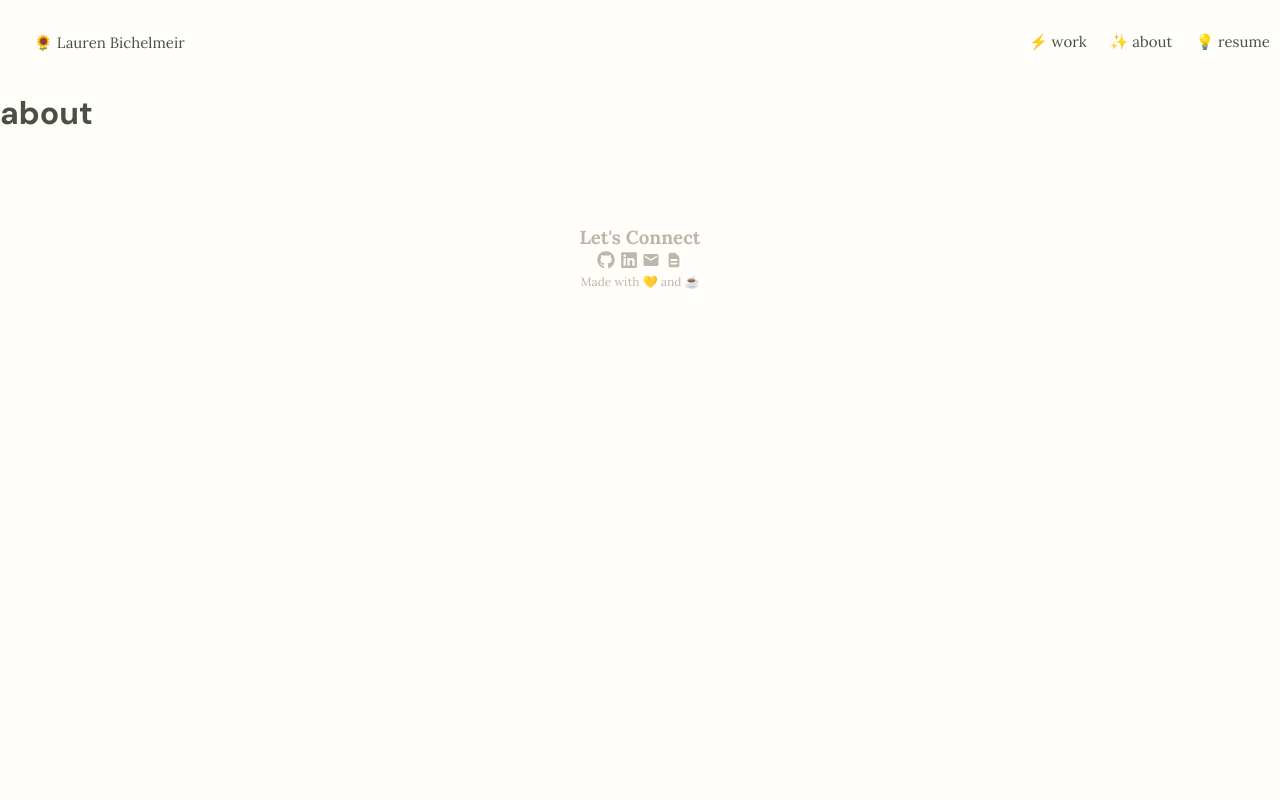
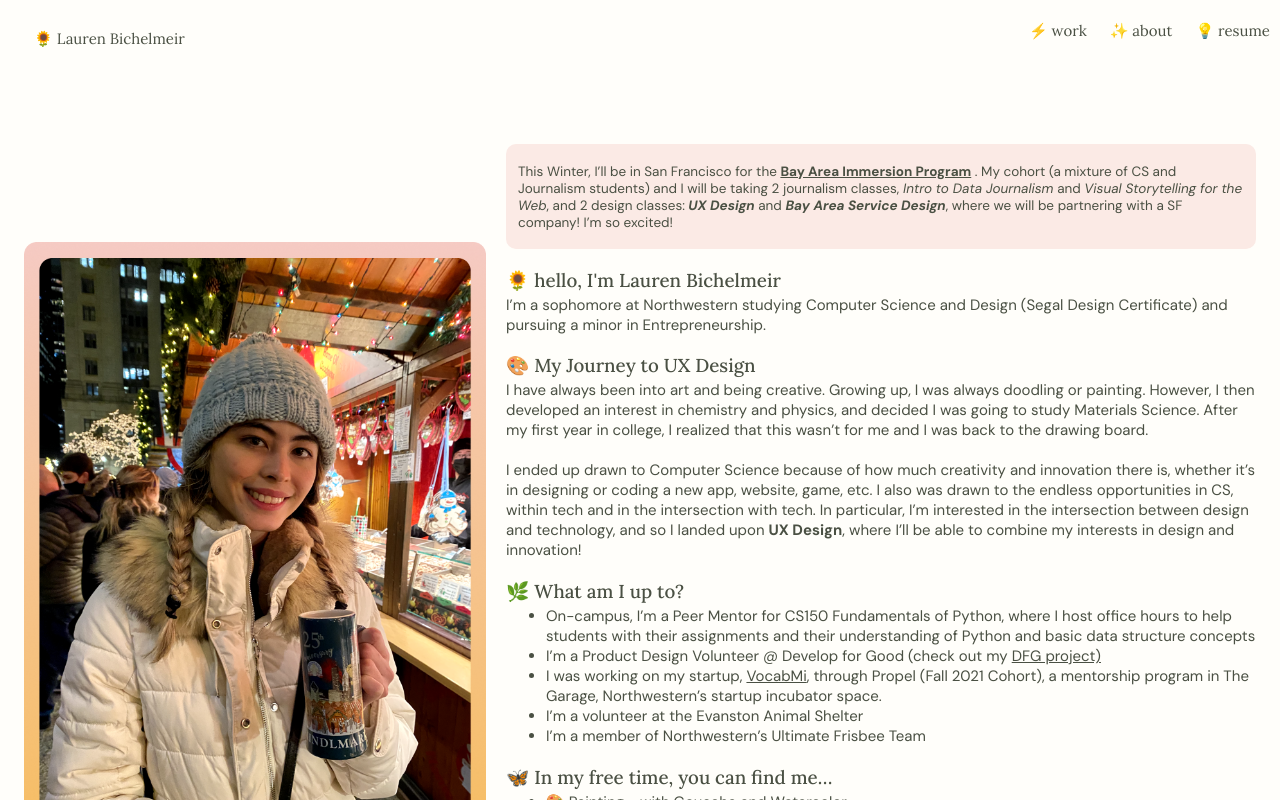
Before and after one commit to lbichelmeir/lbichelmeir.github.io, a React (Create React App) app in the folder react-portfolio/: page /About in a window 1280 px wide. Shown: the top 800 px of the page. Built offline with nearby package versions, Linux system fonts and the light colour scheme.

Commit message:
About Page

```diff
--- a/react-portfolio/src/App.css
+++ b/react-portfolio/src/App.css
@@ -333,3 +333,56 @@ a {
   /* height: 500px; */
   object-fit: cover
 }
+
+
+
+.about-div{
+  /* margin: 0 auto; */
+  margin-top: 10vh;
+  margin-left: 3vh;
+  margin-right: 3vh;
+  /* display: flex; */
+  display: grid;
+  grid-template-columns: 3fr 5fr;
+  /* grid-template-columns: repeat(auto-fit, minmax(385px, 1fr)); */
+
+
+}
+
+.about-pic {
+  /* max-width: 400px; */
+  /* height: 100%; */
+  /* object-fit: cover;  */
+  object-fit: contain;
+  /* position:relative; */
+  /* object-fit:inherit; */
+  /* margin: 10px 10px;  */
+  /* padding: 10px 10px; */
+  /* padding-right: 15px; */
+}
+
+.about-text {
+  margin-left: 20px;
+}
+.about-blurb {
+  /* max-width: 600px; */
+  margin: auto;
+  font-size: 13.5px;
+  background-color: #FBEAE5;
+  padding: 5px 12px;
+  border-radius: 10px;
+}
+
+.about-header {
+  font-family: 'Lora', serif;
+  font-weight: 500;
+  margin-bottom: 3px;
+
+}
+
+.about-body p, ul {
+  font-size: 15px;
+  margin-top: 0px;
+  /* padding-top: 0; */
+
+}
--- a/react-portfolio/src/pages/AboutPage.js
+++ b/react-portfolio/src/pages/AboutPage.js
@@ -1,10 +1,86 @@
 import React from 'react'
+import { Link } from "react-router-dom";
 
 function AboutPage() {
     return (
-        <div>
-            <h1> about </h1>
+        <div className="about-div">
+            <div> {/* IMAGE */}
+                <img src ="/images/ProfilePic.png" className="about-pic"/>
+            </div>
+            <div className="about-text"> {/* TEXT */}
+                <div className="about-blurb">
+                    <p>
+                        This Winter, I’ll be in San Francisco for the <b><u><a href="https://design.northwestern.edu/programs/bay-area-immersion/"> Bay Area Immersion Program</a></u></b> .
+                        My cohort (a mixture of CS and Journalism students) and I will be taking 2 journalism classes,
+                        <i> Intro to Data Journalism</i> and <i>Visual Storytelling for the Web</i>, and 2 design classes:
+                        <i><b> UX Design</b></i> and <i><b>Bay Area Service Design</b></i>, where we will be partnering with a SF company!
+                        I’m so excited!
+                    </p>
+                </div>
+                <div className="about-body">
+                    <h3 className="about-header">🌻 hello, I'm Lauren Bichelmeir</h3>
+                    <p>
+                        I’m a sophomore at Northwestern studying Computer Science and Design (Segal Design Certificate)
+                        and pursuing a minor in Entrepreneurship.
+                    </p>
+
+                    <h3 className="about-header">🎨 My Journey to UX Design</h3>
+                    <p>
+                        I have always been into art and being creative. Growing up, I was always doodling or painting.
+                        However, I then developed an interest in chemistry and physics, and decided I was going to study
+                        Materials Science. After my first year in college, I realized that this wasn’t for me and I was back
+                        to the drawing board.
+                    <br></br>
+                    <br></br>
+                        I ended up drawn to Computer Science because of how much creativity and innovation there is,
+                        whether it’s in designing or coding a new app, website, game, etc. I also was drawn to the
+                        endless opportunities in CS, within tech and in the intersection with tech.
+                        In particular, I’m interested in the intersection between design and technology, and so
+                        I landed upon <b>UX Design</b>, where I’ll be able to combine my interests in design and innovation!
+                    </p>
+
+                    <h3 className="about-header">🌿 What am I up to? </h3>
+                    <p>
+                        <ul>
+                            <li>
+                                On-campus, I’m a Peer Mentor for CS150 Fundamentals of Python, where I host office hours
+                                to help students with their assignments and their understanding of Python and basic data
+                                structure concepts
+                            </li>
+                            <li>
+                                I’m a Product Design Volunteer @ Develop for Good (check out my <u><Link to="/ConnectTutor">DFG project) </Link></u>
+                            </li>
+                            <li>
+                                I was working on my startup, <u><Link to="/VocabMi">VocabMi</Link></u>, through Propel (Fall 2021 Cohort),
+                                a mentorship program in The Garage, Northwestern’s startup incubator space.
+                            </li>
+                            <li>
+                                I’m a volunteer at the Evanston Animal Shelter
+                            </li>
+                            <li>
+                                I’m a member of Northwestern’s Ultimate Frisbee Team
+                            </li>
+                        </ul>
+                    </p>
+
+                    <h3 className="about-header">🦋 In my free time, you can find me…</h3>
+                    <p>
+                        <ul>
+                            <li>🎨 Painting - with Gouache and Watercolor </li>
+                            <li>📚 Reading  - I’m currently reading <i>The Design of Everyday Things</i></li>
+                            <li>🎵 Playing the Ukulele - mastering <i>The Sound of Silence</i></li>
+                            <li>🥏 Playing Frisbee - with a friend or at Ultimate Frisbee practice</li>
+                            <li>📷 Scrapbooking - I can’t wait to create my SF travel journal!</li>
+                            <li>👾 Coding - I created this portfolio in <a href="https://github.com/lbichelmeir/react-portfolio"><u>React</u></a></li>
+                            <li>🇩🇪 Learning German - weil ich halb deutsch bin :) </li>
+                        </ul>
+                    </p>
+
+                </div>
+
+            </div>
         </div>
+
     )
 }
 
--- a/react-portfolio/src/pages/Projects/ConnectTutors.js
+++ b/react-portfolio/src/pages/Projects/ConnectTutors.js
@@ -98,7 +98,7 @@ function ConnectTutors() {
 
                 <h3 className="header">User Personas & User Journey</h3>
                 <p>After identifying the key insights from our user interviews and empathy mapping,
-                    we created 3 user personas and user journeys.
+                    we created 3 user personas and user journey of a parent and student.
                 </p>
 
                 <div className="personas-div">
```
Also changed, not shown: react-portfolio/public/images/ProfilePic.png (added).
